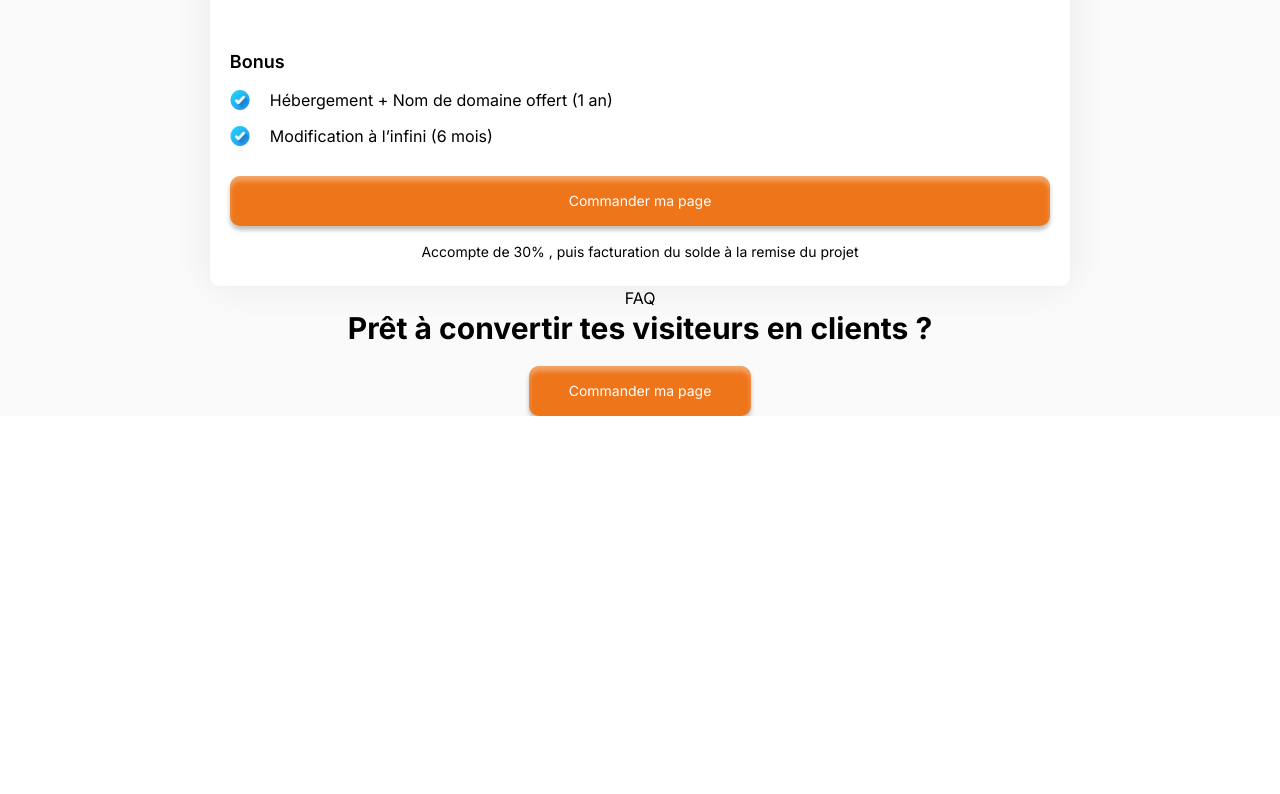
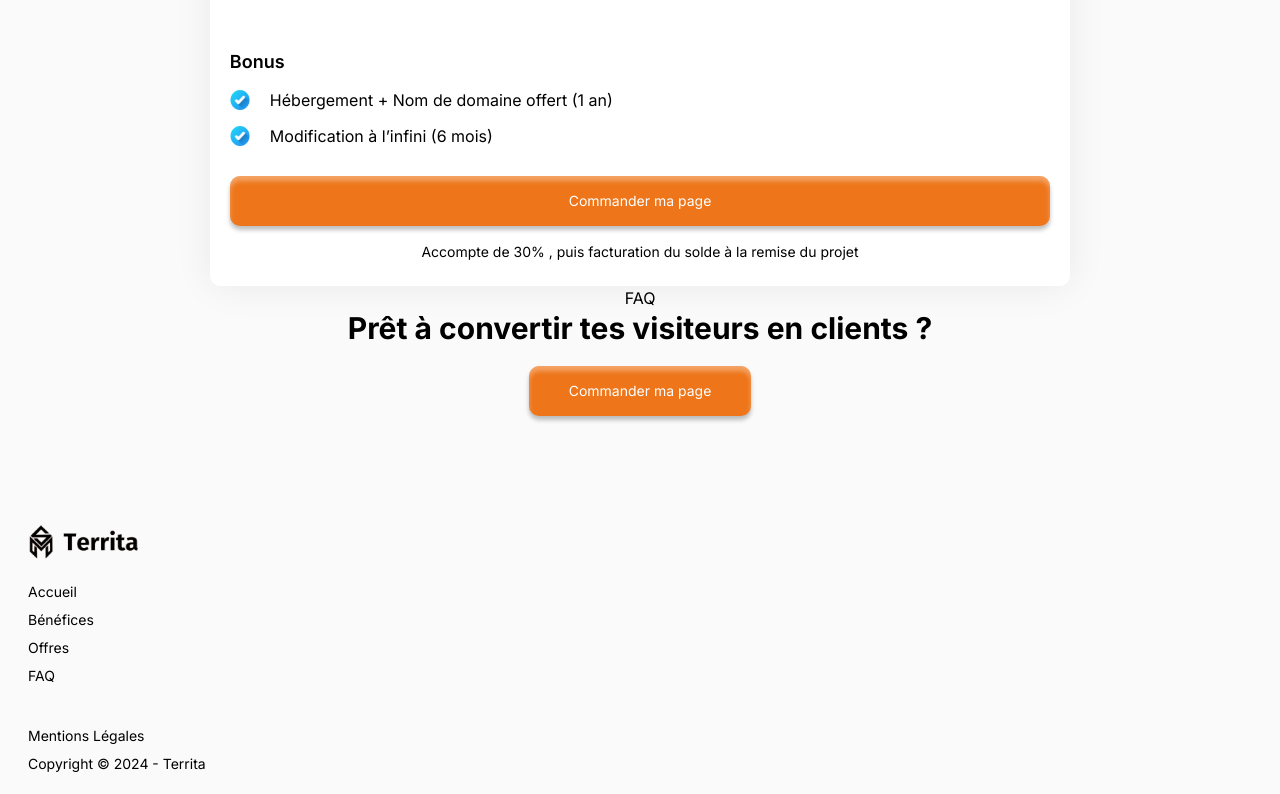
Before and after one commit to SebMZI/territa-lp, a Next.js app: page / in a window 1280 px wide. Shown: the part 5820-6614 px from the top of the page. Before the commit the page ends 6236 px from the top, so only its background shows below. Built offline with nearby package versions, Linux system fonts and the light colour scheme.

Commit message:
feat: :art: Ajout du Footer à la page de vente
Ajout du logo, suivi de la navigation et d'un copyright

```diff
--- a/app/page.js
+++ b/app/page.js
@@ -1,4 +1,4 @@
-import { Advise, Benefits, Button, FAQ, Features, Header, Hero, LastCTA, Offer, Process } from "@/components";
+import { Advise, Benefits, Button, FAQ, Features, Footer, Header, Hero, LastCTA, Offer, Process } from "@/components";
 import Image from "next/image";
 
 // flex min-h-screen flex-col items-center justify-between p-24
@@ -15,6 +15,7 @@ export default function Home() {
       <Offer/>
       <FAQ/>
       <LastCTA/>
+      <Footer/>
     </main>
   );
 }
--- /dev/null
+++ b/components/Footer.jsx
@@ -0,0 +1,39 @@
+import Image from "next/image";
+import Link from "next/link";
+import React from "react";
+
+const Footer = () => {
+  return (
+    <footer className="text-sm flex flex-col items-start w-full mt-20 gap-10 py-5">
+      <div>
+        <Image
+          src={"/images/logo.png"}
+          width={145}
+          height={50}
+          className="relative -left-[16px] mb-4"
+          alt="Logo Territa : Un design épuré et élégant pour la marque Territa, spécialisée dans la création de pages de vente, offrant une identité visuelle distinctive et moderne."
+        />
+        <ul className="flex flex-col gap-2">
+          <li>
+            <Link href={""}>Accueil</Link>
+          </li>
+          <li>
+            <Link href={""}>Bénéfices</Link>
+          </li>
+          <li>
+            <Link href={""}>Offres</Link>
+          </li>
+          <li>
+            <Link href={""}>FAQ</Link>
+          </li>
+        </ul>
+      </div>
+      <div className="flex flex-col gap-2">
+        <Link href={""}>Mentions Légales</Link>
+        <p>Copyright &copy; 2024 - Territa</p>
+      </div>
+    </footer>
+  );
+};
+
+export default Footer;
--- a/components/index.jsx
+++ b/components/index.jsx
@@ -10,6 +10,7 @@ import Process from "./Process";
 import Offer from "./Offer";
 import FAQ from "./FAQ";
 import LastCTA from "./LastCTA";
+import Footer from "./Footer";
 
 export {
   Button,
@@ -24,4 +25,5 @@ export {
   Offer,
   FAQ,
   LastCTA,
+  Footer,
 };
```
